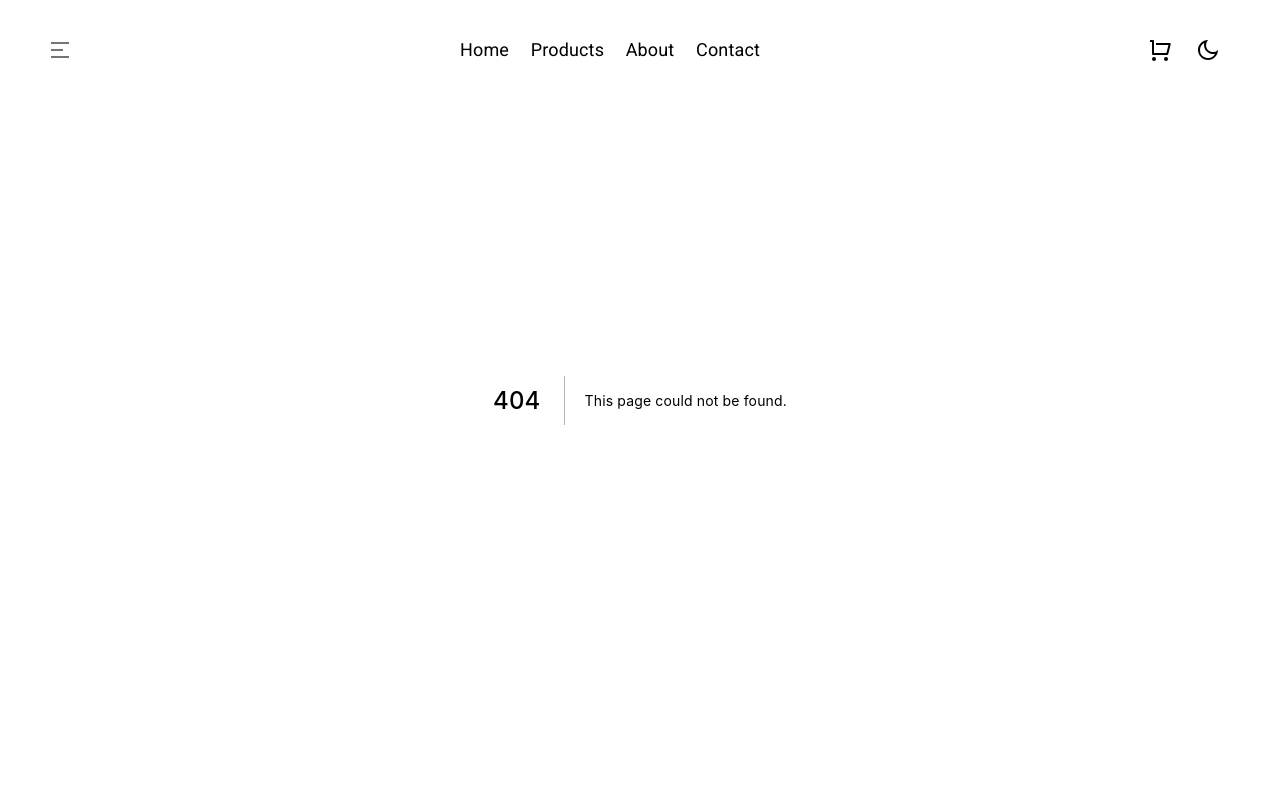
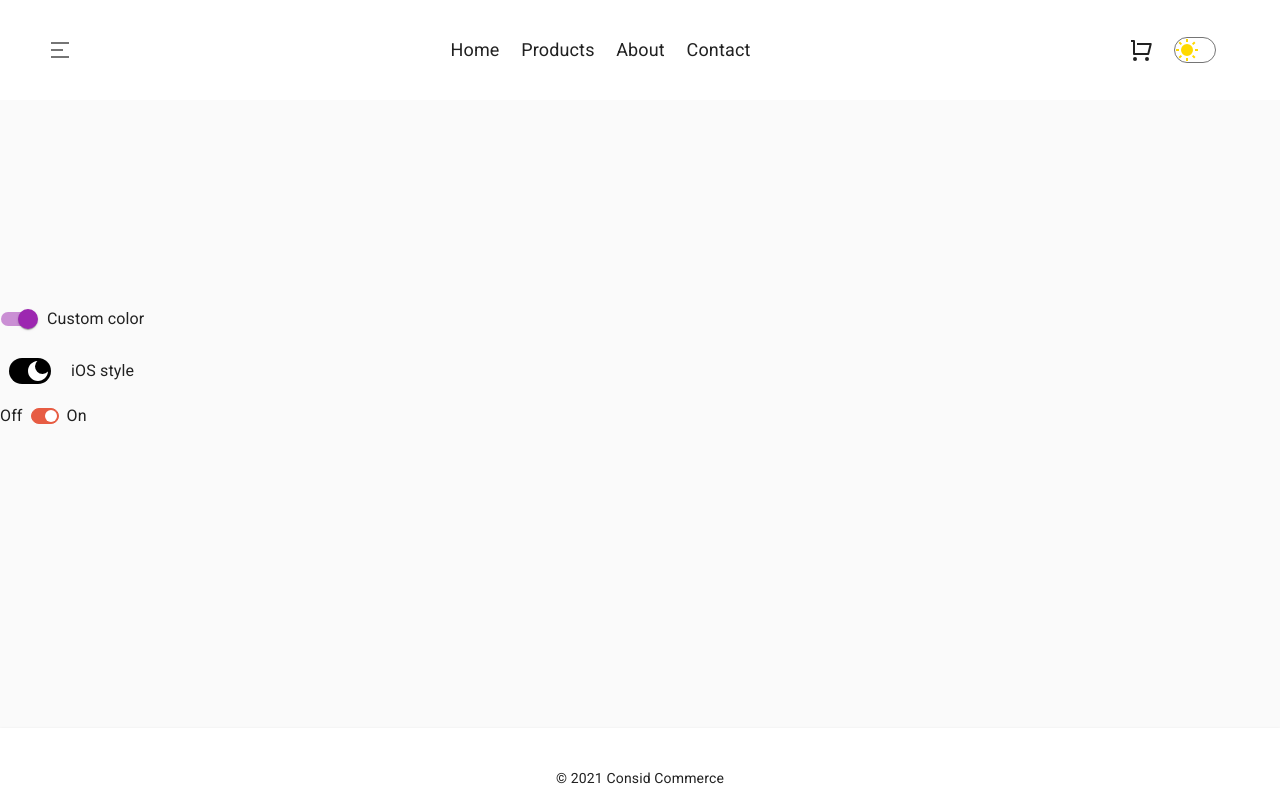
Before and after one commit to H4ckint0sh/consid-commerce, a Next.js app: page /switch in a window 1280 px wide. Before the commit this address had no page. Shown: the top 800 px of the page. Built offline with nearby package versions, Linux system fonts and the light colour scheme.

Commit message:
added costume switch

```diff
--- /dev/null
+++ b/components/CustomizedSwitch.js
@@ -0,0 +1,74 @@
+/* eslint-disable react/prop-types */
+/* eslint-disable react/jsx-wrap-multilines */
+/* eslint-disable react/jsx-props-no-spreading */
+import { withStyles } from '@material-ui/core/styles';
+import { FormGroup, FormControlLabel, Switch } from '@material-ui/core';
+
+import { RiSunFill, RiMoonFill } from 'react-icons/ri';
+
+const IOSSwitch = withStyles((theme) => ({
+  root: {
+    marginLeft: '20px',
+    marginRight: 0,
+    width: 42,
+    height: 26,
+    padding: 0,
+  },
+  switchBase: {
+    padding: 1,
+    '&$checked': {
+      transform: 'translateX(16px)',
+      color: theme.palette.common.white,
+      '& + $track': {
+        backgroundColor: '#424242',
+        opacity: 1,
+        border: '1px solid white',
+      },
+    },
+    '&$focusVisible $thumb': {
+      color: '#52d869',
+      border: '6px solid #fff',
+    },
+  },
+  thumb: {
+    width: 24,
+    height: 24,
+  },
+  track: {
+    borderRadius: 26 / 2,
+    border: `1px solid ${theme.palette.grey[600]}`,
+    backgroundColor: theme.palette.common.white,
+    opacity: 1,
+    transition: theme.transitions.create(['background-color', 'border']),
+  },
+  checked: {},
+  focusVisible: {},
+}))(({ classes, ...props }) => (
+  <Switch
+    focusVisibleClassName={classes.focusVisible}
+    disableRipple
+    checkedIcon={<RiMoonFill />}
+    icon={<RiSunFill color="#FFD900" />}
+    classes={{
+      root: classes.root,
+      switchBase: classes.switchBase,
+      thumb: classes.thumb,
+      track: classes.track,
+      checked: classes.checked,
+    }}
+    {...props}
+  />
+));
+
+const CustomizedSwitch = ({ checked, setChecked }) => (
+  <FormGroup>
+    <FormControlLabel
+      control={
+        <IOSSwitch checked={checked} onChange={setChecked} value="checked" />
+      }
+      label=""
+    />
+  </FormGroup>
+);
+
+export default CustomizedSwitch;
--- a/components/Navbar.js
+++ b/components/Navbar.js
@@ -37,6 +37,7 @@ import { selectDarkMode, toggleDarkMode } from '../redux/themeSlice';
 
 import Sidebar from './Sidebar';
 import Cart from './cart/Cart';
+import ThemeSwitch from './CustomizedSwitch';
 
 const drawerWidth = 240;
 
@@ -81,6 +82,8 @@ const useStyles = makeStyles((theme) => ({
     marginRight: '50px',
   },
   iconsContainer: {
+    display: 'flex',
+    alignItems: ' center',
     marginLeft: 'auto',
   },
 }));
@@ -149,6 +152,10 @@ export default function Navbar() {
     };
   });
 
+  const switchDarkLight = () => {
+    dispatch(toggleDarkMode(!darkMode));
+  };
+
   return (
     <div className={classes.root}>
       <CssBaseline />
@@ -195,7 +202,8 @@ export default function Navbar() {
                   <RiShoppingCartLine color={!onTop ? 'inherit' : 'white'} />
                 </Badge>
               </IconButton>
-              <IconButton
+              <ThemeSwitch checked={darkMode} setChecked={switchDarkLight} />
+              {/* <IconButton
                 aria-label="account of current user"
                 aria-controls="menu-appbar"
                 aria-haspopup="true"
@@ -207,7 +215,7 @@ export default function Navbar() {
                 ) : (
                   <RiMoonLine color={!onTop ? 'inherit' : 'white'} />
                 )}
-              </IconButton>
+              </IconButton> */}
             </div>
           </Toolbar>
         </Container>
--- /dev/null
+++ b/pages/switch.js
@@ -0,0 +1,167 @@
+/* eslint-disable react/jsx-wrap-multilines */
+/* eslint-disable react/jsx-props-no-spreading */
+import React from 'react';
+import { withStyles } from '@material-ui/core/styles';
+import {
+  FormGroup,
+  FormControlLabel,
+  Switch,
+  Grid,
+  Typography,
+} from '@material-ui/core';
+import purple from '@material-ui/core/colors/purple';
+
+import { RiSunFill, RiMoonFill } from 'react-icons/ri';
+
+const PurpleSwitch = withStyles({
+  switchBase: {
+    color: purple[300],
+    '&$checked': {
+      color: purple[500],
+    },
+    '&$checked + $track': {
+      backgroundColor: purple[500],
+    },
+  },
+  checked: {},
+  track: {},
+})(Switch);
+
+const IOSSwitch = withStyles((theme) => ({
+  root: {
+    margin: '20px',
+    width: 42,
+    height: 26,
+    padding: 0,
+  },
+  switchBase: {
+    padding: 1,
+    '&$checked': {
+      transform: 'translateX(16px)',
+      color: theme.palette.common.white,
+      '& + $track': {
+        backgroundColor: 'black',
+        opacity: 1,
+        border: 'none',
+      },
+    },
+    '&$focusVisible $thumb': {
+      color: '#52d869',
+      border: '6px solid #fff',
+    },
+  },
+  thumb: {
+    width: 24,
+    height: 24,
+  },
+  track: {
+    borderRadius: 26 / 2,
+    border: `1px solid ${theme.palette.grey[400]}`,
+    backgroundColor: theme.palette.grey[50],
+    opacity: 1,
+    transition: theme.transitions.create(['background-color', 'border']),
+  },
+  checked: {},
+  focusVisible: {},
+}))(({ classes, ...props }) => (
+  <Switch
+    focusVisibleClassName={classes.focusVisible}
+    disableRipple
+    checkedIcon={<RiMoonFill />}
+    icon={<RiSunFill color="#FFD900" />}
+    classes={{
+      root: classes.root,
+      switchBase: classes.switchBase,
+      thumb: classes.thumb,
+      track: classes.track,
+      checked: classes.checked,
+    }}
+    {...props}
+  />
+));
+
+const AntSwitch = withStyles((theme) => ({
+  root: {
+    width: 28,
+    height: 16,
+    padding: 0,
+    display: 'flex',
+  },
+  switchBase: {
+    padding: 2,
+    color: theme.palette.grey[500],
+    '&$checked': {
+      transform: 'translateX(12px)',
+      color: theme.palette.common.white,
+      '& + $track': {
+        opacity: 1,
+        backgroundColor: theme.palette.primary.main,
+        borderColor: theme.palette.primary.main,
+      },
+    },
+  },
+  thumb: {
+    width: 12,
+    height: 12,
+    boxShadow: 'none',
+  },
+  track: {
+    border: `1px solid ${theme.palette.grey[500]}`,
+    borderRadius: 16 / 2,
+    opacity: 1,
+    backgroundColor: theme.palette.common.white,
+  },
+  checked: {},
+}))(Switch);
+
+export default function CustomizedSwitches() {
+  const [state, setState] = React.useState({
+    checkedA: true,
+    checkedB: true,
+    checkedC: true,
+  });
+
+  const handleChange = (name) => (event) => {
+    setState({ ...state, [name]: event.target.checked });
+  };
+
+  return (
+    <div style={{ margin: '300px auto' }}>
+      <FormGroup>
+        <FormControlLabel
+          control={
+            <PurpleSwitch
+              checked={state.checkedA}
+              onChange={handleChange('checkedA')}
+              value="checkedA"
+            />
+          }
+          label="Custom color"
+        />
+        <FormControlLabel
+          control={
+            <IOSSwitch
+              checked={state.checkedB}
+              onChange={handleChange('checkedB')}
+              value="checkedB"
+            />
+          }
+          label="iOS style"
+        />
+        <Typography component="div">
+          <Grid component="label" container alignItems="center" spacing={1}>
+            <Grid item>Off</Grid>
+            <Grid item>
+              <AntSwitch
+                checked={state.checkedC}
+                onChange={handleChange('checkedC')}
+                value="checkedC"
+              />
+            </Grid>
+            <Grid item>On</Grid>
+          </Grid>
+        </Typography>
+      </FormGroup>
+    </div>
+  );
+}
```
